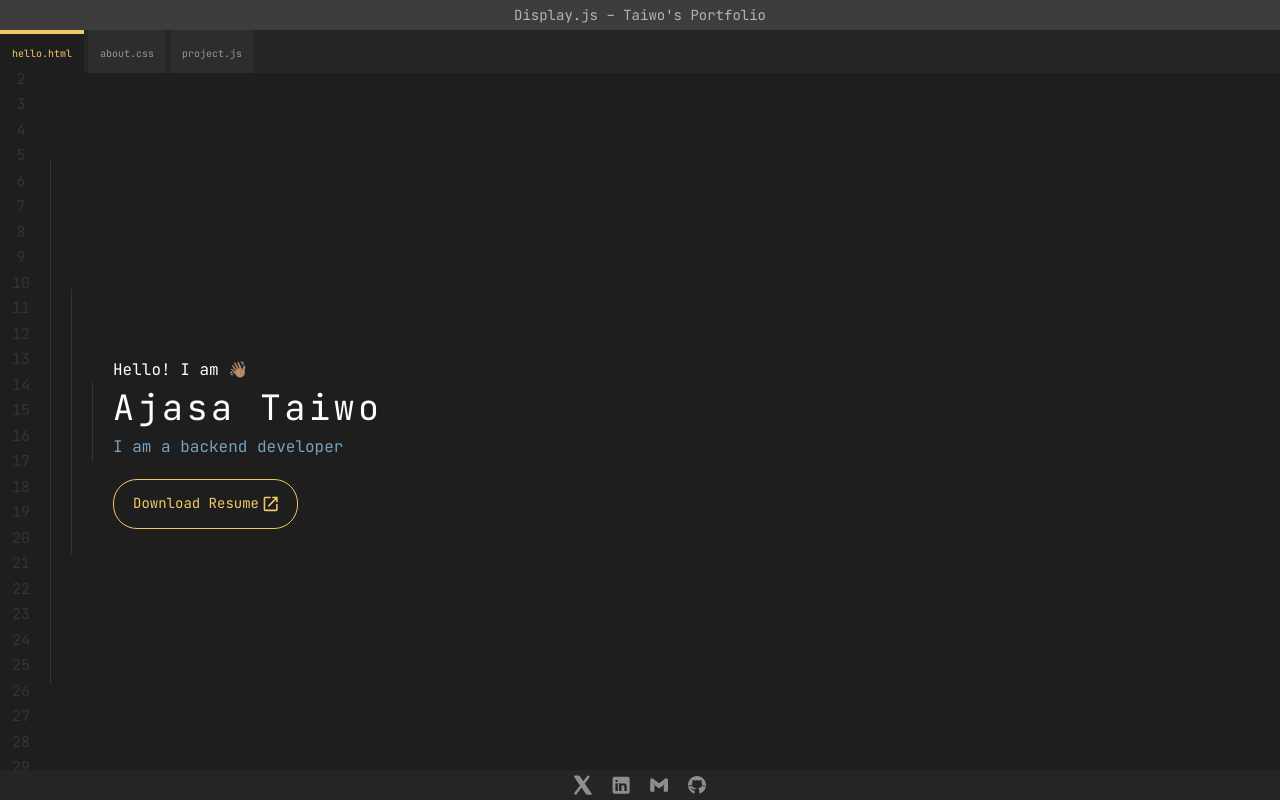
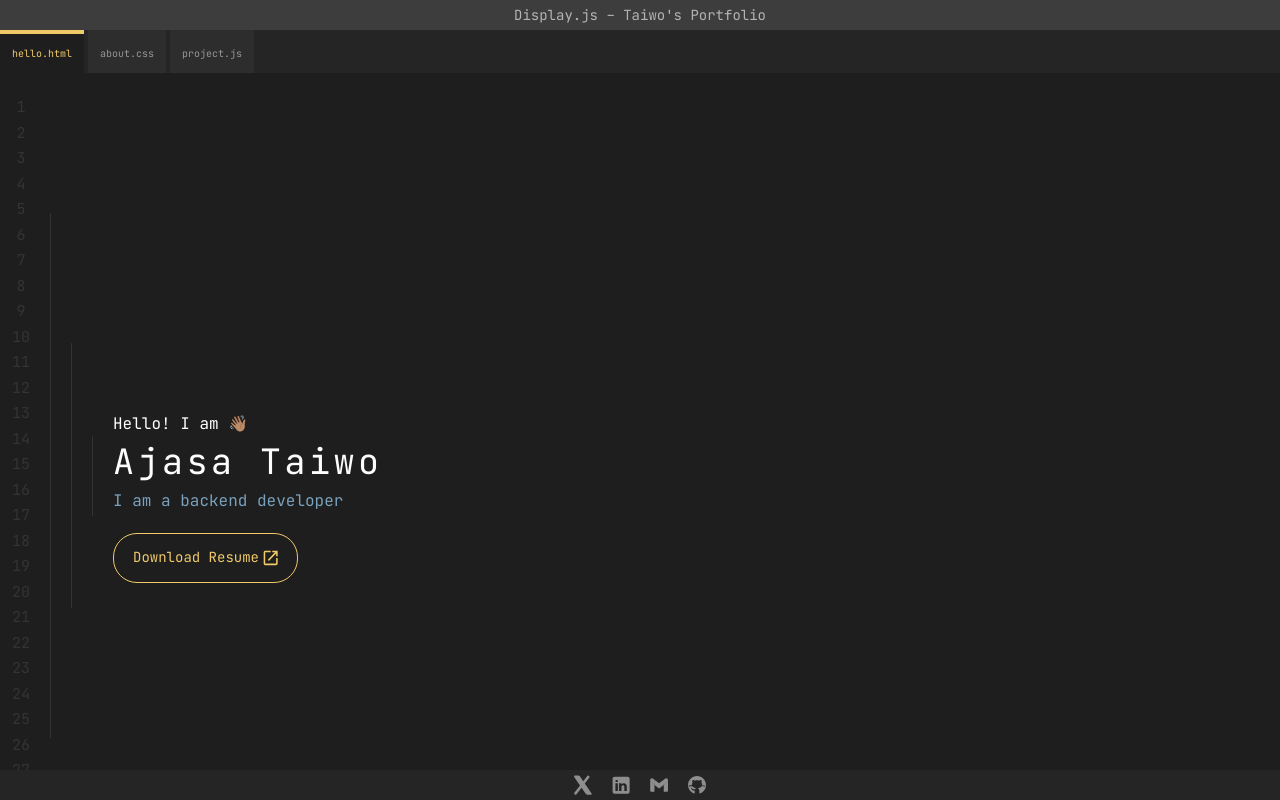
Before and after one commit to taiwoajasa245/portfolio-website, a Next.js app: page / in a window 1280 px wide. Built offline with nearby package versions, Linux system fonts and the light colour scheme.

Commit message:
fix scrolls

```diff
--- a/src/app/globals.css
+++ b/src/app/globals.css
@@ -22,6 +22,17 @@ body {
   font-family: Arial, Helvetica, sans-serif;
 }
 
+/* Hide scrollbar for WebKit browsers */
+.scrollbar-hide::-webkit-scrollbar {
+  display: none;
+}
+
+/*  Hide scrollbar for other browsers */
+.scrollbar-hide {
+  -ms-overflow-style: none; /* Internet Explorer 10+ */
+  scrollbar-width: none; /* Firefox */
+}
+
 @layer utilities {
   .text-balance {
     text-wrap: balance;
--- a/src/app/page.tsx
+++ b/src/app/page.tsx
@@ -38,7 +38,7 @@ export default function Home() {
           <div className="w-full h-screen flex flex-col  overflow-y-auto">
             <Header />
             <Navbar onTabChange={setActiveTab} />
-            <div className="flex-grow overflow-auto">
+            <div className="flex-grow overflow-auto scrollbar-hide">
               <HomePage activeTab={activeTab} /> {/* Pass activeTab as prop */}
             </div>
             {/* footer */}
--- a/src/ui/HomePage.tsx
+++ b/src/ui/HomePage.tsx
@@ -25,5 +25,5 @@ export default function HomePage({ activeTab }: HomePageProps) {
     }
   };
 
-  return <div className="flex items-center h-full w-full">{getContent()}</div>;
+  return <div className="flex items-center mt-5 w-full">{getContent()}</div>;
 }
```
